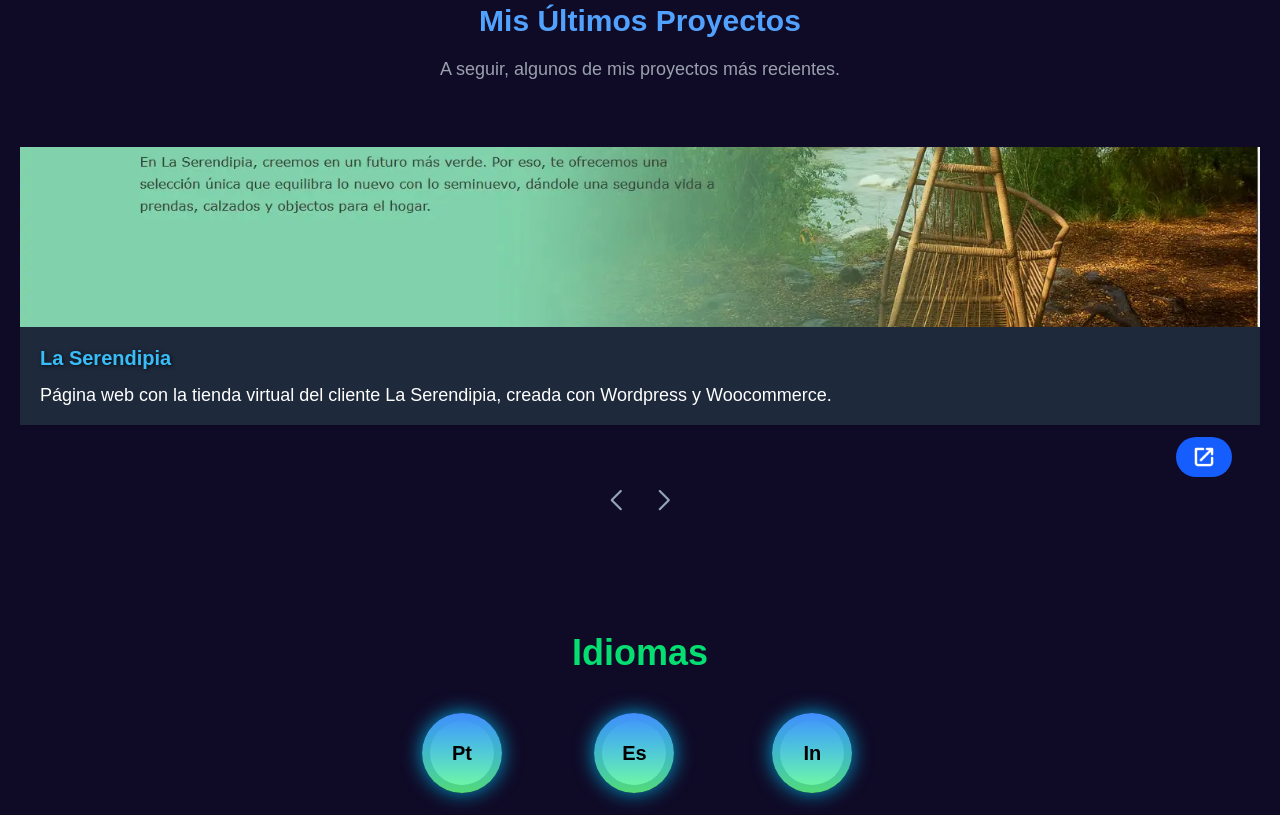
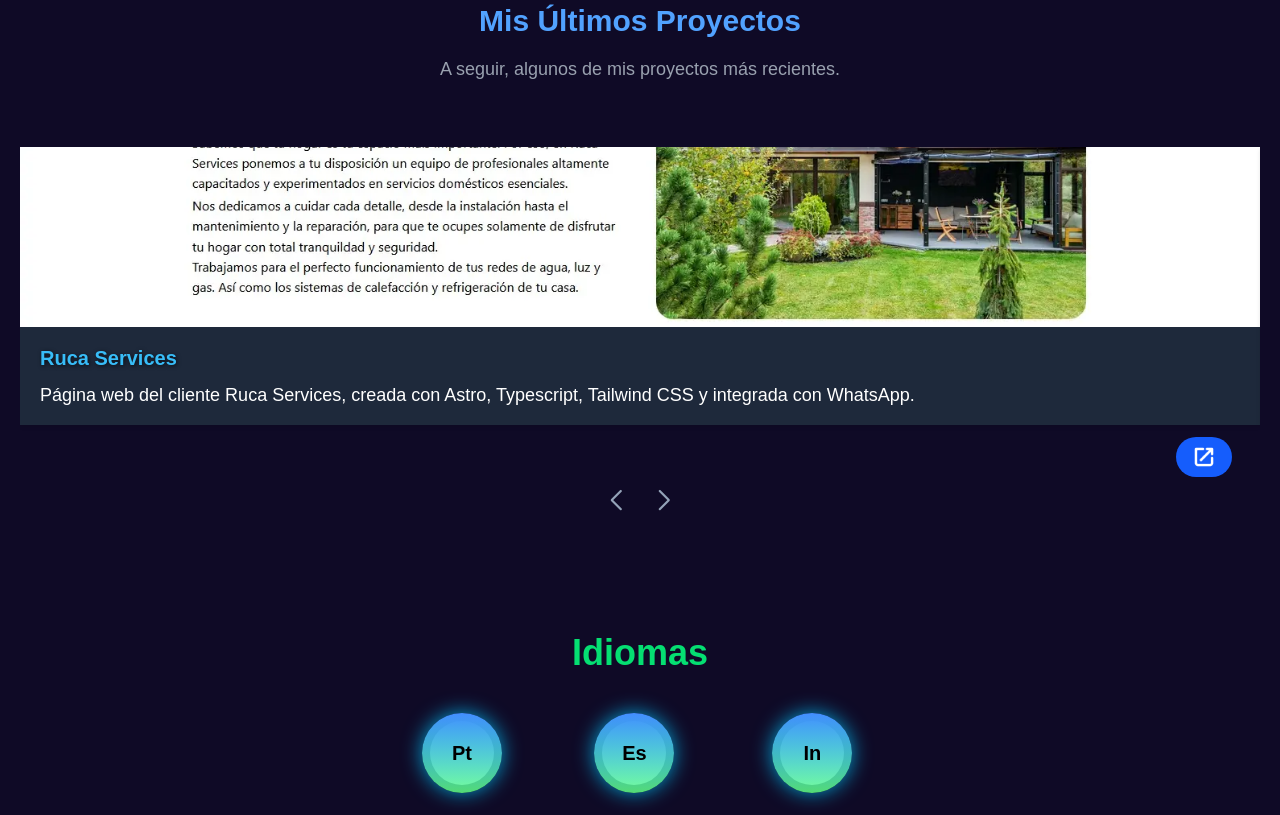
Before and after one commit to lucianesd/Portafolio-LuDamaso, an Astro site: page / in a window 1280 px wide. Shown: the part 1178-1993 px from the top of the page. Built offline with nearby package versions, Linux system fonts and the light colour scheme; Astro itself is replaced by a stand-in of ours.

Commit message:
actualizacion de proyectos y  perfil

```diff
--- a/src/components/sections/Hero.astro
+++ b/src/components/sections/Hero.astro
@@ -46,7 +46,7 @@ const img = '@public/images/perfil.webp';
           </div>
           <div class="justify-center items-center lg:max-w-lg lg:w-full md:w-1/2 pt-[-14] pb-6 lg:pb-0">
              <img src="/images/perfil.webp" alt="imagen de perfil de Luciane Damaso"
-              class="object-cover object-center rounded-full w-68 h-68 md:w-70 md:h-70 shadow-[0_0_35px_rgba(0,200,255,0.8)] z-0"
+              class="object-cover object-center rounded-full w-68 h-68 md:w-70 md:h-70 shadow-[0_0_30px_rgba(0,200,255,0.8)] z-0"
             />
           </div>
         </div>
--- a/src/data/constants.ts
+++ b/src/data/constants.ts
@@ -121,16 +121,6 @@ export const languages = [
 //Proyectos
 export const projects = [
   {
-    title: "La Serendipia",
-    description:
-      "Página web con la tienda virtual del cliente La Serendipia, creada con Wordpress y Woocommerce.",
-    link: "https://laserendipia.com.ar", // enlace al video
-    icon: "/icons/enlace.png",
-    iconDescription: "pagina web",
-    image: "/projects/serendipia.webp",
-    secondUrl: "https://laserendipia.com.ar",
-  },
-  {
     title: "Ruca Services",
     description:
       "Página web del cliente Ruca Services, creada con Astro, Typescript, Tailwind CSS y integrada con WhatsApp.",
```
Also changed, not shown: src/assets/images/perfil.webp (deleted), src/assets/projects/rucaservices.webp (deleted), 1 other file.
